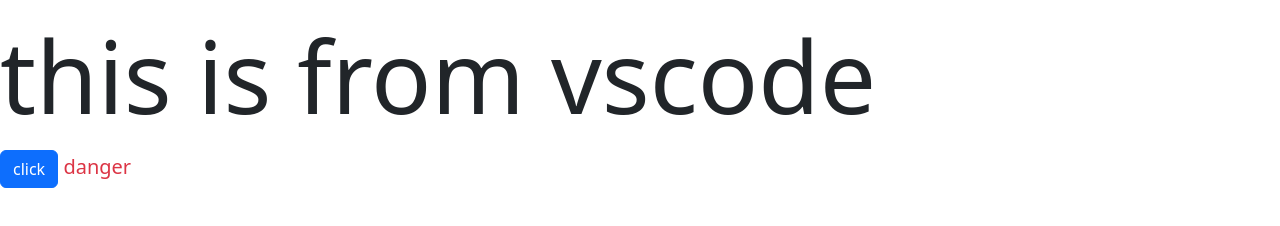
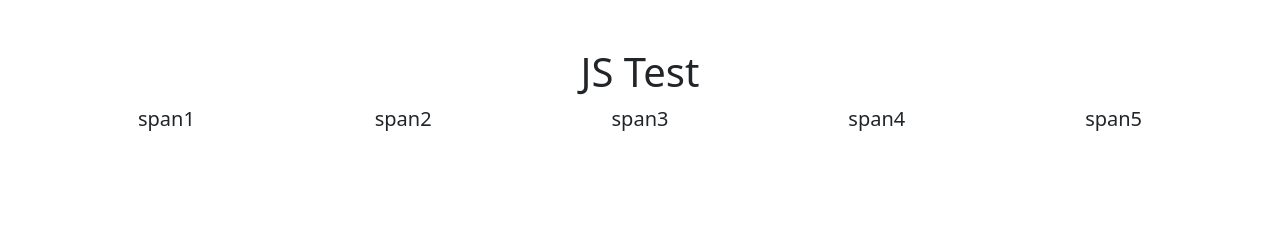
Before and after one commit to stau0444/js-study-2022, a website: page index.html in a window 1280 px wide. Drawn offline with nearby package versions, Linux system fonts and the light colour scheme.

Commit message:
변수와 상수

```diff
--- a/index.html
+++ b/index.html
@@ -11,10 +11,15 @@
     />
     <link rel="stylesheet" href="/dist/test.min.css" />
   </head>
-  <body>
-    <div class="font-sm">this is from vscode</div>
-    <button onClick="hello('asd')" class="btn btn-primary">click</button>
-    <span class="text-danger">danger</span>
+  <body class="p-5">
+    <h1 class="text-center">JS Test</h1>
+    <div class="container- d-flex justify-content-around mt5">
+      <span id="span1">span1</span>
+      <span id="span2">span2</span>
+      <span id="span3">span3</span>
+      <span id="span4">span4</span>
+      <span id="span5">span5</span>
+    </div>
     <script src="/index.js"></script>
   </body>
 </html>
--- a/index.js
+++ b/index.js
@@ -1,18 +1,28 @@
-const s = 'abc';
-let q = `s is ${s}`;
+// const s = 'abc';
+// let q = `s is ${s}`;
 
-function hello(str) {}
-const a = 'asd';
-console.log('🚀 ~ a:', a);
+// function hello(str) {}
+// const a = 'asd';
+// console.log('🚀 ~ a:', a);
 
-hello('asd');
+// hello('asd');
 
-function log(str) {
-  const aaa = '123';
+// function log(str) {
+//   const aaa = '123';
 
-  /**
-   *
-    TODO: ㅁㄴㅇㅇ
-    FIXME:ㅁㄴㅇㅇㅇ
-  */
-}
+//   /**
+//    *
+//     TODO: ㅁㄴㅇㅇ
+//     FIXME:ㅁㄴㅇㅇㅇ
+//   */
+// }
+
+document.addEventListener('DOMContentLoaded', () => {
+  console.log('document is ready');
+  for (let i = 0; i < 5; i = i + 1) {
+    console.log('🚀 ~ i:', i);
+    document.getElementById(`span${i + 1}`).addEventListener('click', () => {
+      console.log(i + 1);
+    });
+  }
+});
```
Also changed, not shown: README.md, 1 other file.
